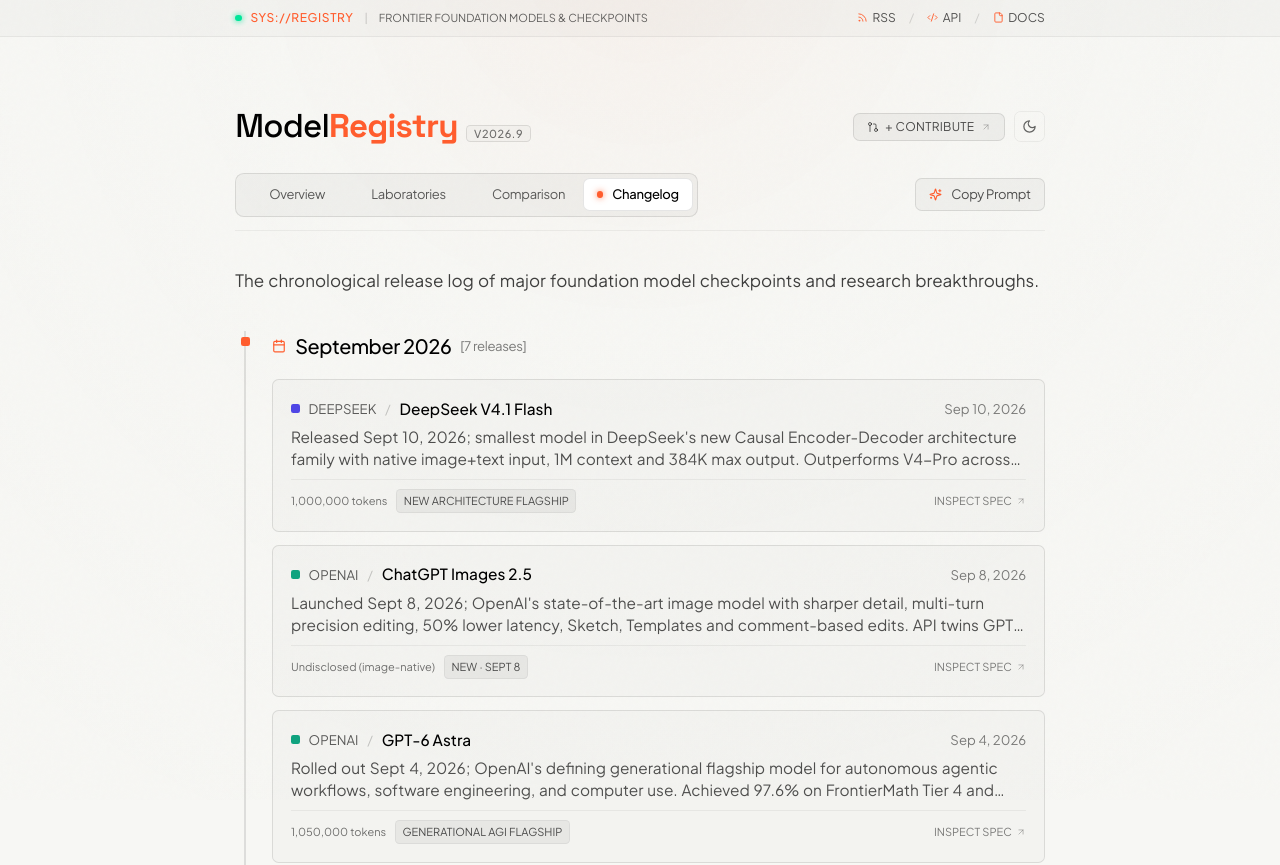
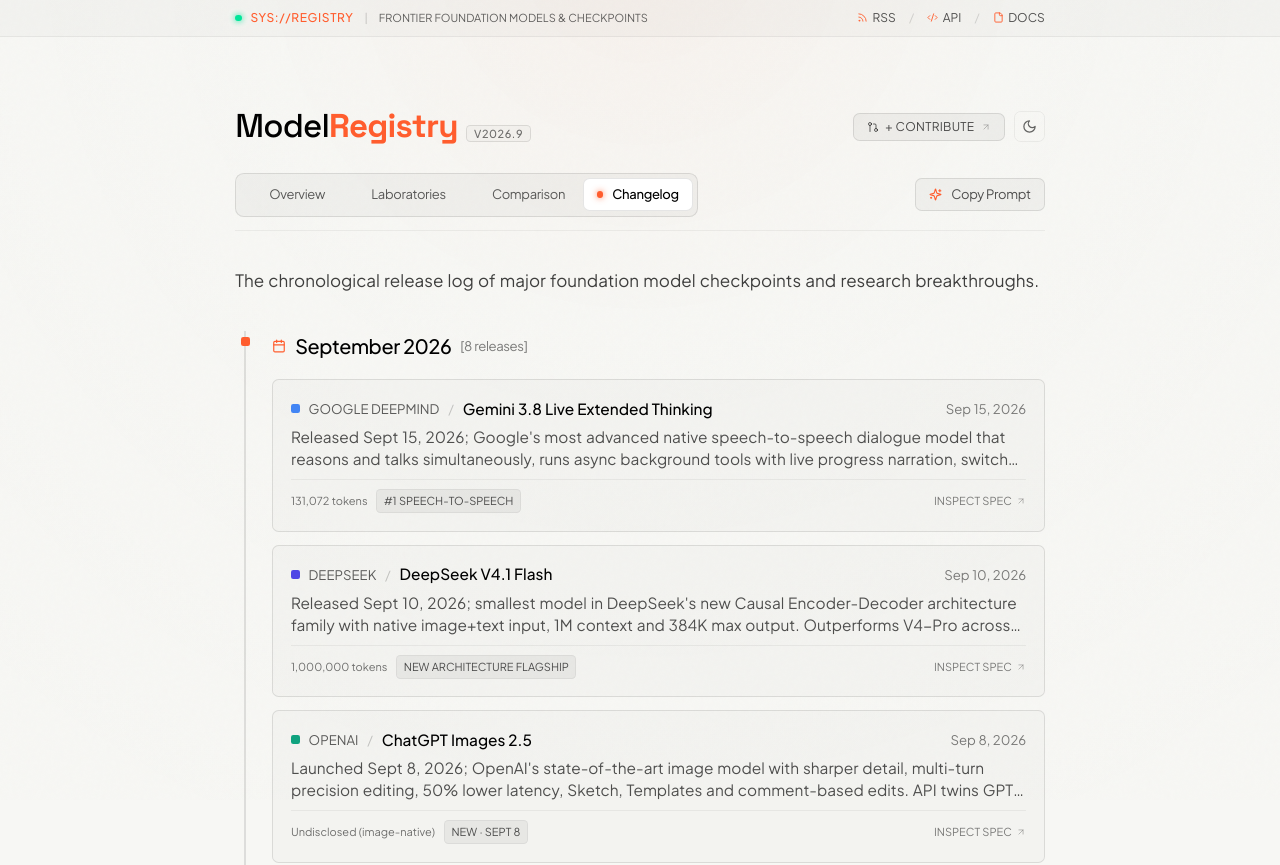
Before and after one commit to TirupMehta/ModelRegistry, a Next.js app: page /timeline in a window 1280 px wide. Shown: the top 865 px of the page. Built offline with nearby package versions, Linux system fonts and the light colour scheme.

Commit message:
feat(registry): add Gemini 3.8 Live Extended Thinking (Google DeepMind)

```diff
--- a/data/models.ts
+++ b/data/models.ts
@@ -217,6 +217,52 @@
     links: {
       announcement: "https://blog.google/technology/ai/gemini-3-8-flash/",
       playground: "https://aistudio.google.com",
+    },
+  },
+  {
+    id: "gemini-3-8-live-extended-thinking",
+    companyId: "google",
+    companyName: "Google DeepMind",
+    name: "Gemini 3.8 Live Extended Thinking",
+    version: "3.8-Live",
+    releaseDate: "2026-09-15",
+    isCompanyFlagship: false,
+    isLatestCheckpoint: true,
+    statusBadge: "#1 SPEECH-TO-SPEECH",
+    category: "audio",
+    categoryLabel: "Live Speech-to-Speech",
+    contextWindow: "131,072 tokens",
+    contextWindowTokens: 131072,
+    maxOutputTokens: "65,536 tokens",
+    parameters: "Undisclosed (Gemini 3 native audio stack)",
+    openWeights: false,
+    license: "Google AI Studio / Vertex AI",
+    pricing: { input: 0.75, output: 4.5 },
+    highlight:
+      "Released Sept 15, 2026; Google's most advanced native speech-to-speech dialogue model that reasons and talks simultaneously, runs async background tools with live progress narration, switches across 97 languages mid-conversation, and ranks #1 at 82.6 on Artificial Analysis Speech-to-Speech Quality Index (68.6% tau-Voice, 35.1% tau-Voice-banking, 97.7% Big Bench Audio). Live API $0.005/min audio in / $0.018/min out ($3.00/$12.00 per 1M audio tokens); available in Gemini API, AI Studio, Search Live and Docs/Gmail/Keep.",
+    modalities: ["Text", "Vision", "Audio", "Video"],
+    variants: [
+      {
+        name: "Gemini 3.8 Live Extended Thinking",
+        role: "REASONING LIVE",
+        detail: "High-complexity live reasoning with configurable thinking (low/medium/high), simultaneous speech and background multi-step tool use for production voice agents.",
+        pricingNote: "$0.75 in / $4.50 out per 1M text tokens ($0.005/min in / $0.018/min out audio; thinking billed as output)",
+        link: "https://ai.google.dev/gemini-api/docs/models/gemini-3.8-live-extended-thinking",
+      },
+      {
+        name: "Gemini 3.8 Live",
+        role: "LOW-LATENCY LIVE",
+        detail: "Cost-efficient native speech-to-speech for fluid dialogue and near real-time visual grounding with background async tools; #2 Speech Agent Arena.",
+        pricingNote: "$0.75 in / $4.50 out per 1M text tokens ($0.005/min in / $0.018/min out audio)",
+        link: "https://ai.google.dev/gemini-api/docs/models/gemini-3.8-live",
+      },
+    ],
+    benchmarks: {},
+    links: {
+      announcement:
+        "https://blog.google/innovation-and-ai/models-and-research/gemini-models/gemini-3-8-live-gemini-3-8-live-extended-thinking/",
+      playground: "https://aistudio.google.com",
+      apiDocs: "https://ai.google.dev/gemini-api/docs/models/gemini-3.8-live-extended-thinking",
     },
   },
 
```
Also changed, not shown: 1 other file (tests, documents, lock files or other folders).
